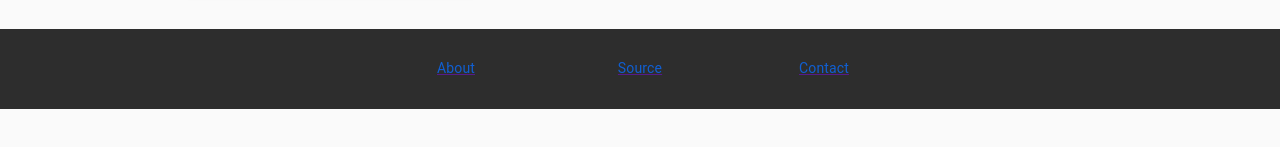
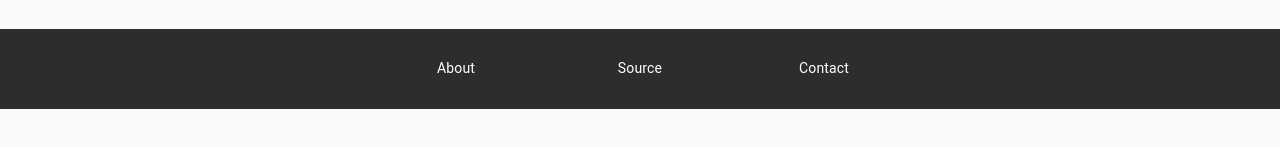
Before and after one commit to nathaner/guessit, a React (Create React App) app: page /questions in a window 1280 px wide. Shown: the part 625-772 px from the top of the page. Built offline with nearby package versions, Linux system fonts and the light colour scheme.

Commit message:
Removed warnings

```diff
--- a/src/App.js
+++ b/src/App.js
@@ -29,7 +29,7 @@ function App() {
           <Route path="/sentences/new" component={NewSentences} />
           <Route path="/sentences" component={Sentences} />
           <Route path="/pairs/new" component={NewPairs} />
-          <Route path="/pairs" component={Questions} />
+          <Route path="/pairs" component={Pairs} />
           <Route path="/login" component={Login} />
           <Route path="/register" component={Register} />
           <Route path="/contact" component={Contact} />
--- a/src/components/AppBar.js
+++ b/src/components/AppBar.js
@@ -5,13 +5,7 @@ import Toolbar from "@material-ui/core/Toolbar";
 import Typography from "@material-ui/core/Typography";
 import IconButton from "@material-ui/core/IconButton";
 import MenuIcon from "@material-ui/icons/Menu";
-import AccountCircle from "@material-ui/icons/AccountCircle";
-import Switch from "@material-ui/core/Switch";
-import FormControlLabel from "@material-ui/core/FormControlLabel";
-import FormGroup from "@material-ui/core/FormGroup";
-import MenuItem from "@material-ui/core/MenuItem";
 import Container from "@material-ui/core/Container";
-import Menu from "@material-ui/core/Menu";
 
 import { Link } from "react-router-dom";
 
@@ -29,21 +23,6 @@ const useStyles = makeStyles((theme) => ({
 
 export default function MyAppBar() {
   const classes = useStyles();
-  const [auth, setAuth] = React.useState(true);
-  const [anchorEl, setAnchorEl] = React.useState(null);
-  const open = Boolean(anchorEl);
-
-  const handleChange = (event) => {
-    setAuth(event.target.checked);
-  };
-
-  const handleMenu = (event) => {
-    setAnchorEl(event.currentTarget);
-  };
-
-  const handleClose = () => {
-    setAnchorEl(null);
-  };
 
   return (
     <div className={classes.root}>
--- a/src/components/Footer.js
+++ b/src/components/Footer.js
@@ -1,10 +1,10 @@
 import React from "react";
 
 import Grid from "@material-ui/core/Grid";
-import { Link as MuiLink } from "@material-ui/core";
 import { makeStyles } from "@material-ui/core";
-import { Link } from "react-router-dom";
+import { Link as RouterLink } from "react-router-dom";
 import Container from "@material-ui/core/Container";
+import Link from "@material-ui/core/Link";
 
 const useStyles = makeStyles((theme) => ({
   wrapper: {
@@ -28,22 +28,22 @@ const useStyles = makeStyles((theme) => ({
 export default function Footer() {
   const classes = useStyles();
   return (
-    <div class={classes.wrapper}>
+    <div className={classes.wrapper}>
       <Container maxWidth="sm" className={classes.container}>
         <Grid component="footer" container className={classes.footer}>
           <Grid item xs={4}>
-            <Link>
-              <MuiLink classes={classes.link}>About</MuiLink>
+            <Link className={classes.link} component={RouterLink} to="/">
+              About
             </Link>
           </Grid>
           <Grid item xs={4}>
-            <Link>
-              <MuiLink classes={classes.link}>Source</MuiLink>
+            <Link className={classes.link} component={RouterLink} to="/">
+              Source
             </Link>
           </Grid>
           <Grid item xs={4}>
-            <Link>
-              <MuiLink classes={classes.link}>Contact</MuiLink>
+            <Link className={classes.link} component={RouterLink} to="/">
+              Contact
             </Link>
           </Grid>
         </Grid>
--- a/src/components/Home.js
+++ b/src/components/Home.js
@@ -1,15 +1,11 @@
 import React, { Fragment } from "react";
 import Container from "@material-ui/core/Container";
 import Box from "@material-ui/core/Box";
-import { theme } from "../theme";
 import { Typography } from "@material-ui/core";
 import Paper from "@material-ui/core/Paper";
 import Button from "@material-ui/core/Button";
-import Link from "@material-ui/core/Link";
 import { makeStyles } from "@material-ui/core/styles";
 import Grid from "@material-ui/core/Grid";
-import { green, purple } from "@material-ui/core/colors";
-import { palette } from "@material-ui/system";
 import Footer from "./Footer";
 import Logo from "./Logo";
 import { Link as RouterLink } from "react-router-dom";
--- a/src/components/Layout.js
+++ b/src/components/Layout.js
@@ -1,12 +1,6 @@
 import { Container } from "@material-ui/core";
 import React, { Fragment } from "react";
 import Footer from "./Footer";
-import Toolbar from "@material-ui/core/Toolbar";
-import IconButton from "@material-ui/core/IconButton";
-import MenuIcon from "@material-ui/icons/Menu";
-
-import Typography from "@material-ui/core/Typography";
-import Button from "@material-ui/core/Button";
 
 import AppBar from "./AppBar";
 
--- a/src/components/Login.js
+++ b/src/components/Login.js
@@ -7,7 +7,6 @@ import TextField from "@material-ui/core/TextField";
 import Checkbox from "@material-ui/core/Checkbox";
 import Link from "@material-ui/core/Link";
 import Box from "@material-ui/core/Box";
-import Typography from "@material-ui/core/Typography";
 import Button from "@material-ui/core/Button";
 import FormControlLabel from "@material-ui/core/FormControlLabel";
 import Layout from "./Layout";
--- a/src/components/QuestionsSet.js
+++ b/src/components/QuestionsSet.js
@@ -1,8 +1,5 @@
 import React, { useState } from "react";
 import Typography from "@material-ui/core/Typography";
-import CardContent from "@material-ui/core/CardContent";
-import Card from "@material-ui/core/Card";
-import CardActions from "@material-ui/core/CardActions";
 import Button from "@material-ui/core/Button";
 import ButtonGroup from "@material-ui/core/ButtonGroup";
 import Box from "@material-ui/core/Box";
@@ -11,7 +8,6 @@ import Grid from "@material-ui/core/Grid";
 import Layout from "./Layout";
 import { Link as RouterLink } from "react-router-dom";
 import PageHeading from "./common/PageHeading";
-import { theme } from "../theme";
 import { makeStyles } from "@material-ui/core";
 
 const useStyles = makeStyles((theme) => ({
@@ -28,19 +24,21 @@ const set = {
   title: "English basics",
   author: "Sarah",
   questions: [
-    { question: "Who's the french president?", answer: "Emmanuel Macron" },
-    { question: "How old is Queen Elizabeth II?", answer: "Emmanuel Macron" },
+    { question: "Who's the french president?", answer: "Emmanuel Macron." },
+    { question: "How old is Queen Elizabeth II?", answer: "94 years old." },
     {
       question: "What are the 4 nations composing the UK?",
-      answer: "Emmanuel Macron",
+      answer: "England, Wales, Scotland and Northern Ireland.",
     },
     {
       question: 'What\'s the difference between "here" and "there"?',
-      answer: "Emmanuel Macron",
+      answer:
+        "Here refers to where the speaker is whereas there refers to a the place where the listener or another person is.",
     },
     {
       question: 'What\'s the difference between "this" and "that"?',
-      answer: "Emmanuel Macron",
+      answer:
+        "This refers to someone/something near in place/time and that is used to point out something.",
     },
   ],
 };
@@ -55,7 +53,6 @@ function SkipButton({ ...rest }) {
 
 function CorrectWrongButtons({ onCorrect, onWrong }) {
   const classes = useStyles();
-  console.log(theme.palette);
   return (
     <ButtonGroup
       variant="contained"
@@ -122,8 +119,6 @@ export default function QuestionsSet() {
     handleNext();
   };
 
-  const renderSkipButton = () => {};
-
   if (currentQuestion > set.questions.length)
     return (
       <Layout>
--- a/src/components/Register.js
+++ b/src/components/Register.js
@@ -2,14 +2,10 @@ import React from "react";
 import { Link as RouterLink } from "react-router-dom";
 
 import Container from "@material-ui/core/Container";
-import Grid from "@material-ui/core/Grid";
 import TextField from "@material-ui/core/TextField";
-import Checkbox from "@material-ui/core/Checkbox";
 import Link from "@material-ui/core/Link";
 import Box from "@material-ui/core/Box";
-import Typography from "@material-ui/core/Typography";
 import Button from "@material-ui/core/Button";
-import FormControlLabel from "@material-ui/core/FormControlLabel";
 import Layout from "./Layout";
 import PageHeading from "./common/PageHeading";
 
--- a/src/theme.js
+++ b/src/theme.js
@@ -1,6 +1,4 @@
 import { createMuiTheme, responsiveFontSizes } from "@material-ui/core/styles";
-import purple from "@material-ui/core/colors/purple";
-import { green } from "@material-ui/core/colors";
 
 let theme = createMuiTheme({
   palette: {
```
